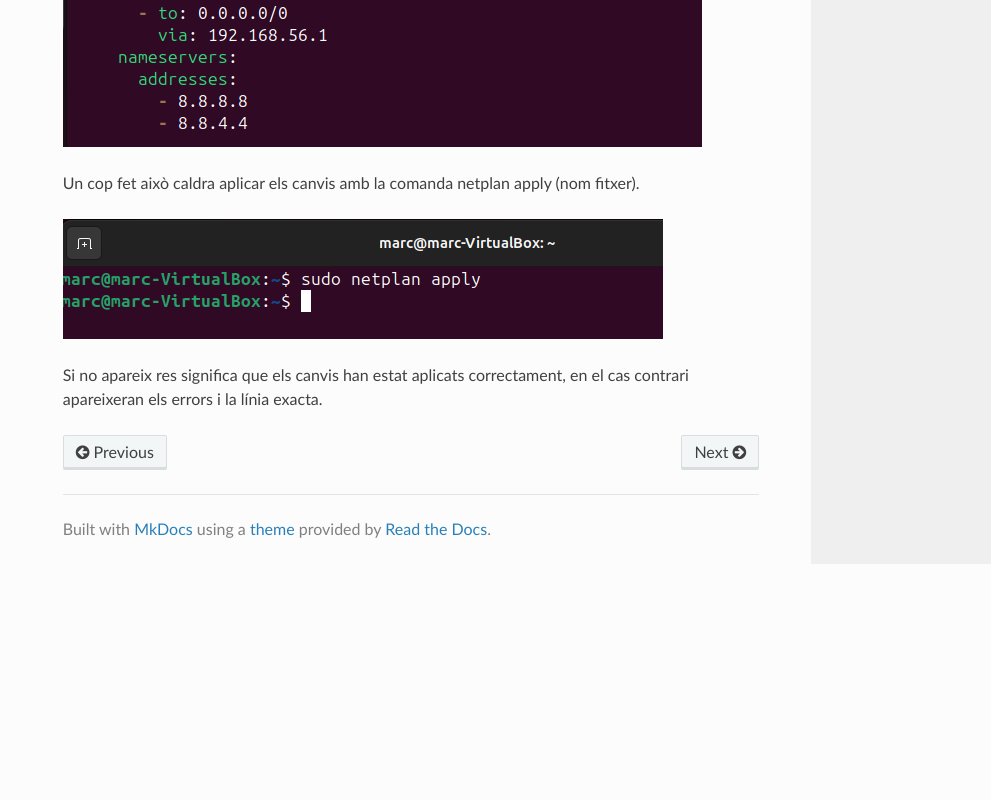
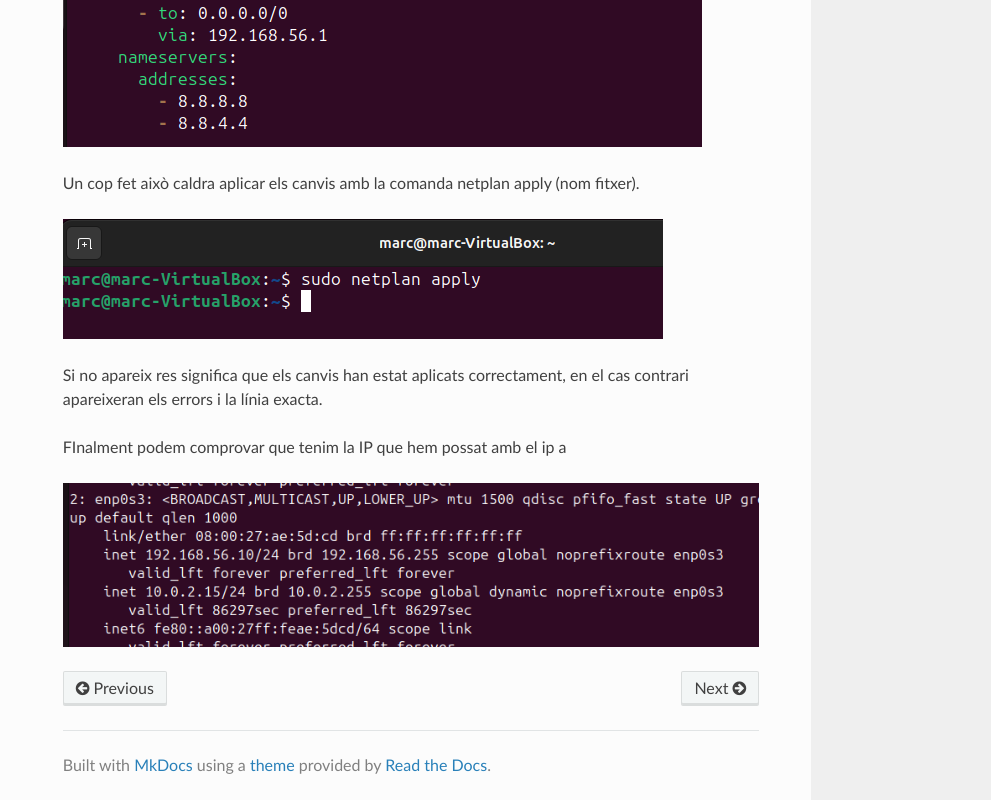
Before and after one commit to mmaaarc/projecte1, a plain HTML site: page xarxa/index.html in a window 1280 px wide. Shown: the part 1811-2611 px from the top of the page, without its empty margins (289-1280 px from the left). Before the commit the page ends 2375 px from the top, so only its background shows below. Drawn offline with nearby package versions, Linux system fonts and the light colour scheme; a script that the page names is missing.

Commit message:
Update index.html

```diff
--- a/xarxa/index.html
+++ b/xarxa/index.html
@@ -105,6 +105,9 @@
 <p>Un cop fet això caldra aplicar els canvis amb la comanda netplan apply (nom fitxer).</p>
 <p><img alt="a" src="../img/guardar.png" /></p>
 <p>Si no apareix res significa que els canvis han estat aplicats correctament, en el cas contrari apareixeran els errors i la línia exacta.</p>
+<p>FInalment podem comprovar que tenim la IP que hem possat amb el ip a</p>
+<p><img alt="a" src="../img/ipfinal.png" /></p>
+
 
             </div>
           </div><footer>
```
